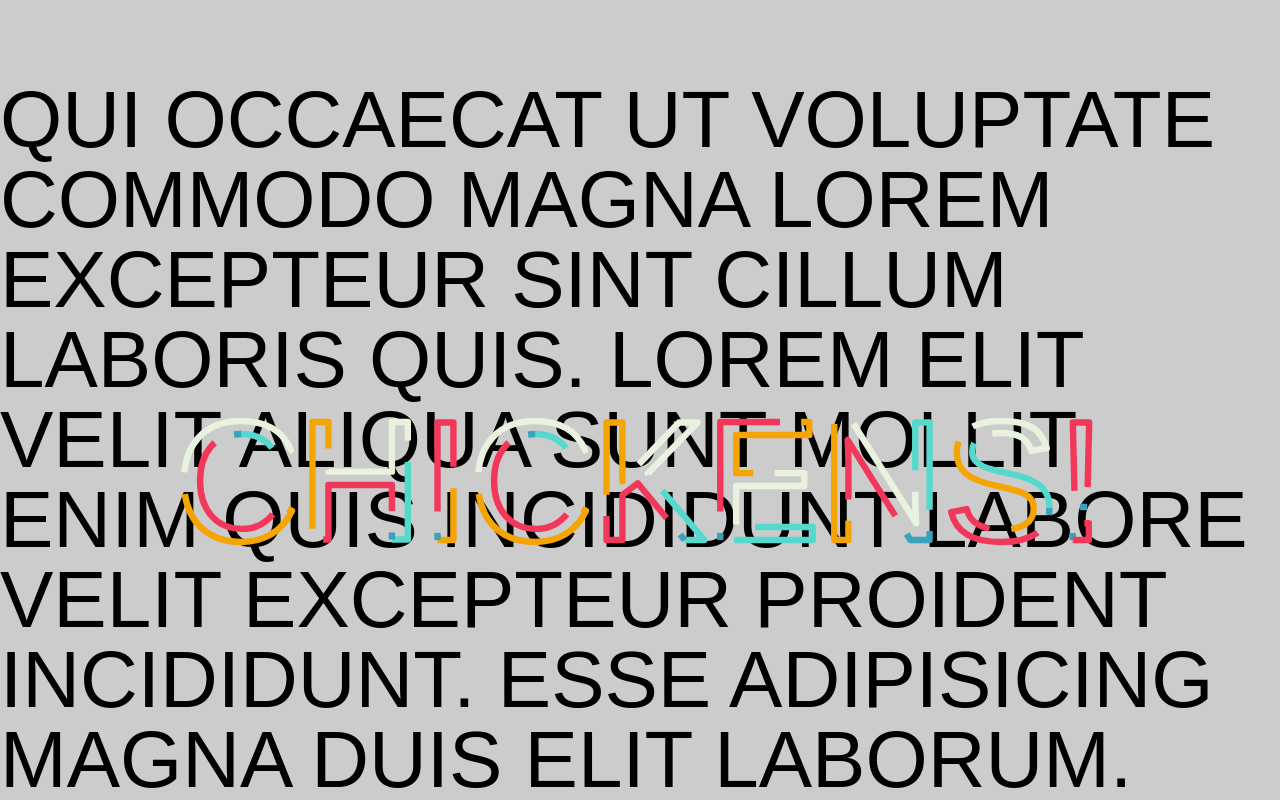
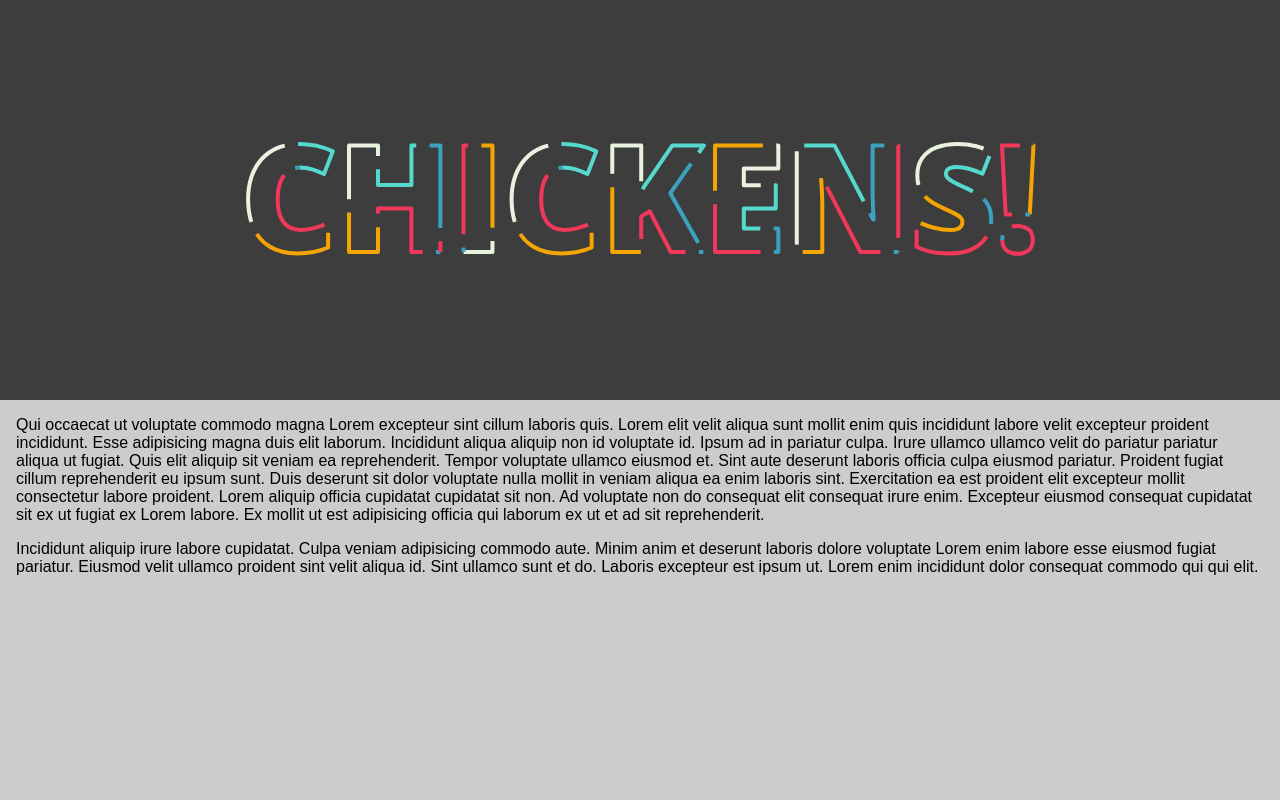
Before and after one commit to matheuslcm64/chickens, a plain HTML site: page index.html in a window 1280 px wide. Shown: the top 800 px of the page. Drawn offline with nearby package versions, Linux system fonts and the light colour scheme.

Commit message:
Adapt animated text to the project

```diff
--- a/app.css
+++ b/app.css
@@ -52,12 +52,32 @@ html, body {
   height: 100%;
 }
 
+.container{
+    margin-left: 1em;
+    margin-right: 1em;
+}
+.title_container{
+    position: relative;
+    height: 400px;
+}
+
+.title_custom{
+    background-color: rgba(0, 0, 0, 0.7);
+    text-transform: uppercase;
+    font: 7em/1 Open Sans, Impact;
+
+}
+
 body {
-  background: #111;
-  background-size: 0.2em 100%;
-  font: 5em/1 Open Sans, Impact;
-  text-transform: uppercase;
-  margin: 0;
+    background-color: #ccc;
+    font-family: Arial, Helvetica, sans-serif;
+    margin: 0;
+}
+body::after{
+    content: '';
+    display: block;
+    width: 200px;
+    height: 200px;
 }
 
 svg {
--- a/index.html
+++ b/index.html
@@ -6,16 +6,12 @@
     <meta name="viewport" content="width=device-width, initial-scale=1.0">
     <title>Chickens</title>
     <link rel="stylesheet" href="app.css">
-    <style>
-        body{
-            background-color: #ccc;
-            font-family: Arial, Helvetica, sans-serif;
-        }
-    </style>
+
 </head>
 <body>
     <!-- https://codepen.io/cesar2535/pen/ByYXpN/ -->
-    <svg viewBox="0 0 600 300">
+    <div class="title_container">
+        <svg class="title_custom" viewBox="0 0 800 300">
             <!-- Symbol-->
             <symbol id="s-text">
               <text text-anchor="middle" x="50%" y="50%" dy=".35em">Chickens!</text>
@@ -27,7 +23,8 @@
             <use class="text" xlink:href="#s-text"></use>
             <use class="text" xlink:href="#s-text"></use>
         </svg>
-
+    </div>
+    <div class="container">
         <p>
             Qui occaecat ut voluptate commodo magna Lorem excepteur sint cillum laboris quis. Lorem elit velit aliqua sunt mollit enim quis incididunt labore velit excepteur proident incididunt. Esse adipisicing magna duis elit laborum. Incididunt aliqua aliquip non id voluptate id. Ipsum ad in pariatur culpa. Irure ullamco ullamco velit do pariatur pariatur aliqua ut fugiat. Quis elit aliquip sit veniam ea reprehenderit.
 
@@ -35,5 +32,9 @@
 
             Duis deserunt sit dolor voluptate nulla mollit in veniam aliqua ea enim laboris sint. Exercitation ea est proident elit excepteur mollit consectetur labore proident. Lorem aliquip officia cupidatat cupidatat sit non. Ad voluptate non do consequat elit consequat irure enim. Excepteur eiusmod consequat cupidatat sit ex ut fugiat ex Lorem labore. Ex mollit ut est adipisicing officia qui laborum ex ut et ad sit reprehenderit.
         </p>
+        <p>
+            Incididunt aliquip irure labore cupidatat. Culpa veniam adipisicing commodo aute. Minim anim et deserunt laboris dolore voluptate Lorem enim labore esse eiusmod fugiat pariatur. Eiusmod velit ullamco proident sint velit aliqua id. Sint ullamco sunt et do. Laboris excepteur est ipsum ut. Lorem enim incididunt dolor consequat commodo qui qui elit.
+        </p>
+    </div>
 </body>
 </html>
```
Lines whose indentation alone changed are shown as unchanged.
